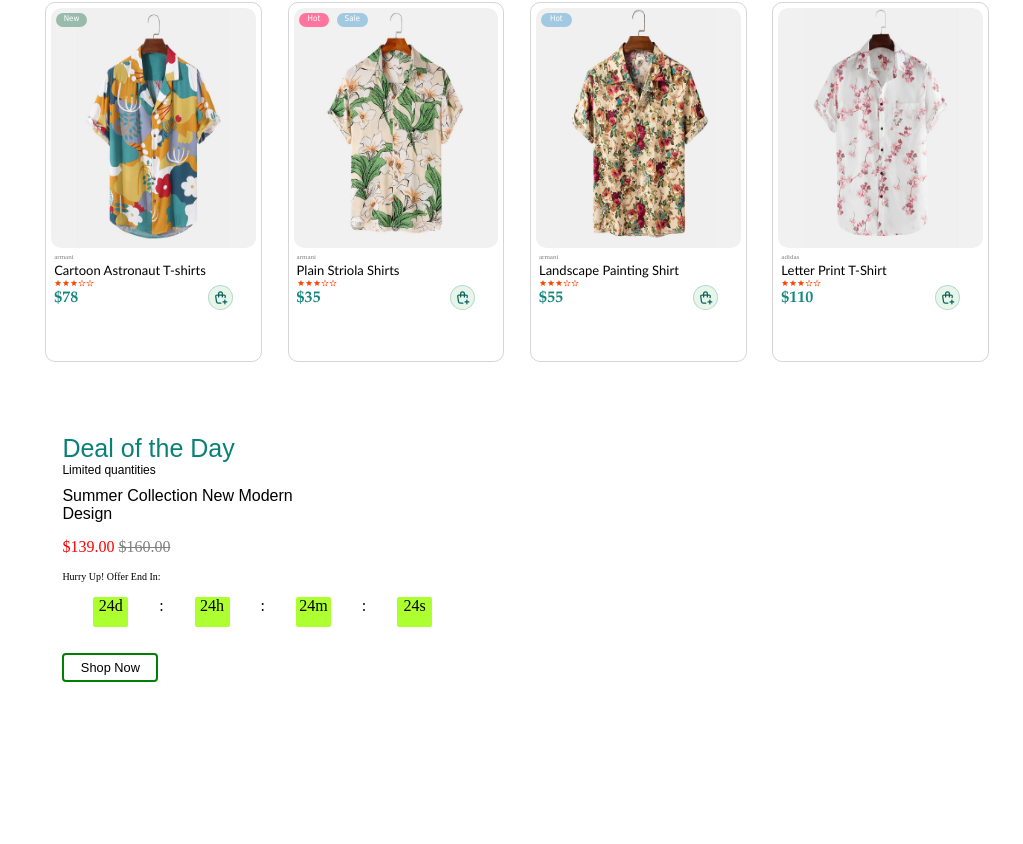
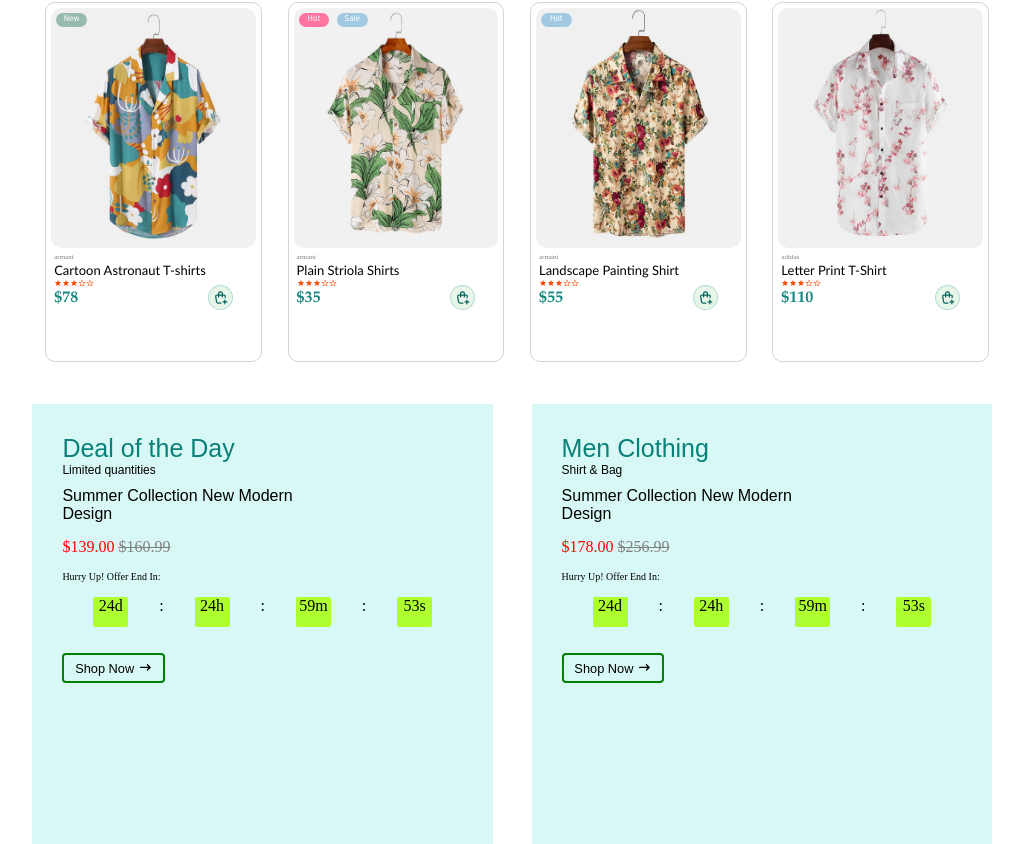
Before and after one commit to Harshbhimate256/E-commerce-react, a React (Vite) app: page / in a window 1280 px wide. Shown: the part 2551-3395 px from the top of the page, without its empty margins (134-1157 px from the left). Before the commit the page ends 3355 px from the top, so only its background shows below. Built offline with nearby package versions, Linux system fonts and the light colour scheme.

Commit message:
added timer/clock card (working)

```diff
--- a/src/components/ClockCard.jsx
+++ b/src/components/ClockCard.jsx
@@ -1,27 +1,68 @@
-import React from "react";
+import React, { useEffect, useState } from "react";
+import { FaArrowRightLong } from "react-icons/fa6";
 
-const ClockCard = () => {
+const ClockCard = ({timerData}) => {
+
+  const [seconds, setseconds] = useState(59);
+  const [minutes, setminutes] = useState(59);
+  const [hours, sethours] = useState(24);
+  const [days, setdays] = useState(24);
+  var timer;
+  useEffect(() => {
+    timer = setInterval(()=>{
+      setseconds(seconds-1);
+      if(seconds === 0){
+        setminutes(minutes-1);
+        setseconds(59);
+      }
+      if(minutes === 0 ){
+        sethours(hours - 1);
+        setminutes(59);
+      }
+      if(hours === 0){
+        setdays(days-1);
+        sethours(24);
+      }
+      if(days === 0){
+        setseconds(0);
+        setminutes(0);
+        sethours(0);
+        setdays(0);
+      }
+    },1000)
+    return () => {
+      clearInterval(timer);
+    };
+  });
+
+  const [isHovering, setisHovering] = useState(false);
+    const handleMouseEnter = ()=>{
+        setisHovering(true);
+    };
+    const handleMouseLeave = ()=>{
+        setisHovering(false);
+    };
+
   return (
     <>
-      <div className="clockCard-container">
+
         <div className="clockCard">
             <div style={{margin:"30px"}}>
-                <div style={{fontSize:"25px",fontFamily:"sans-serif",color:"#088178 "}}>Deal of the Day</div>
-                <p style={{fontSize:"12px",fontFamily:"sans-serif"}}>Limited quantities</p>
-                <div style={{marginTop:"10px",fontFamily:"sans-serif",fontWeight:"100",width:"20vw"}}>Summer Collection New Modern Design</div>
-                <div style={{marginTop:"15px",color:"red"}}>$139.00 <del style={{color:"grey"}}>$160.00</del></div>
+                <div style={{fontSize:"25px",fontFamily:"sans-serif",color:"#088178 "}}>{timerData.title}</div>
+                <p style={{fontSize:"12px",fontFamily:"sans-serif"}}>{timerData.para}</p>
+                <div style={{marginTop:"10px",fontFamily:"sans-serif",fontWeight:"100",width:"20vw"}}>{timerData.heading}</div>
+                <div style={{marginTop:"15px",color:"red"}}>{timerData.offerPrice} <del style={{color:"grey"}}>{timerData.actualPrice}</del></div>
                 <div style={{marginTop:"15px",fontSize:"10px"}}>Hurry Up! Offer End In: </div>
                 <div className="timer-container" style={{display:"flex",justifyContent:"space-evenly",marginTop:"15px"}}>
-                    <div>24d</div> :
-                    <div>24h</div> :
-                    <div>24m</div> :
-                    <div>24s</div>
+                    <div id="days"><span>{days<10? "0"+days : days}d</span></div> :
+                    <div id="hours">{hours<10? "0"+hours : hours}h</div> :
+                    <div id="minutes">{minutes<10? "0"+minutes : minutes}m</div> :
+                    <div id="seconds">{seconds<10? "0"+seconds : seconds}s</div>
                 </div>
-                <button>Shop Now</button>
+                <button onMouseEnter={handleMouseEnter} onMouseLeave={handleMouseLeave}>Shop Now<FaArrowRightLong style={{marginLeft:`${isHovering ? "8px" : "5px"}`,paddingTop:"2px",transition:"all ease .3s"}} /></button>
             </div>
         </div>
-        <div className="clockCard"></div>
-      </div>
+
     </>
   );
 };
--- a/src/components/Foreground.jsx
+++ b/src/components/Foreground.jsx
@@ -243,6 +243,22 @@ const Foreground = () => {
       img : "../deal-card3.png",
     },
   ];
+  const timerData = [
+    {
+      title : "Deal of the Day",
+      para : "Limited quantities",
+      heading : "Summer Collection New Modern Design",
+      actualPrice  : "$160.99",
+      offerPrice : "$139.00",
+    },
+    {
+      title : "Men Clothing",
+      para : "Shirt & Bag",
+      heading : "Summer Collection New Modern Design",
+      actualPrice  : "$256.99",
+      offerPrice : "$178.00",
+    },
+  ]
   return (
     <>
       <div className="sq-background">
@@ -270,7 +286,11 @@ const Foreground = () => {
         ))}
         </div>
       </div>
-      <ClockCard/>
+      <div className="clockCard-container">
+        {timerData.map((timerdata,index)=>(
+          <ClockCard timerData = {timerdata}/>
+        ))}
+      </div>
     </>
   );
 };
--- a/src/index.css
+++ b/src/index.css
@@ -464,9 +464,9 @@ html,body{
   justify-content: space-between;
 }
 .clockCard{
-  height: 50vh;
+  height: 55vh;
   width: 36vw;
-  /* background-color: red; */
+  background-color: rgba(176, 240, 235, 0.488);
 }
 .clockCard button{
   background: transparent;
@@ -474,9 +474,10 @@ html,body{
   font-size: 1vw;
   border-radius: 4px;
   padding: 5px;
-  width: 7.5vw;
+  width: 8vw;
   margin-top: 2vw;
   cursor: pointer;
+  transition: all ease .5s;
 }
 .timer-container > div{
   height: 30px;
```
